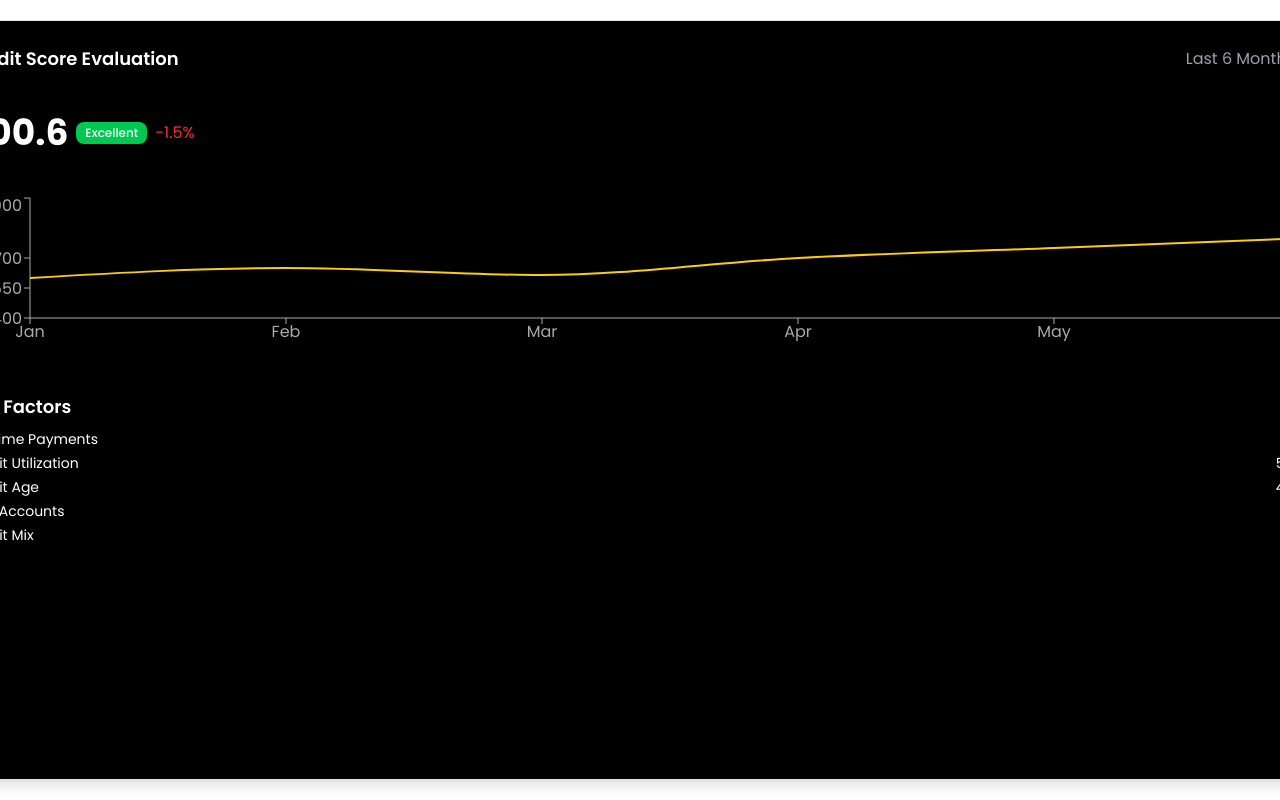
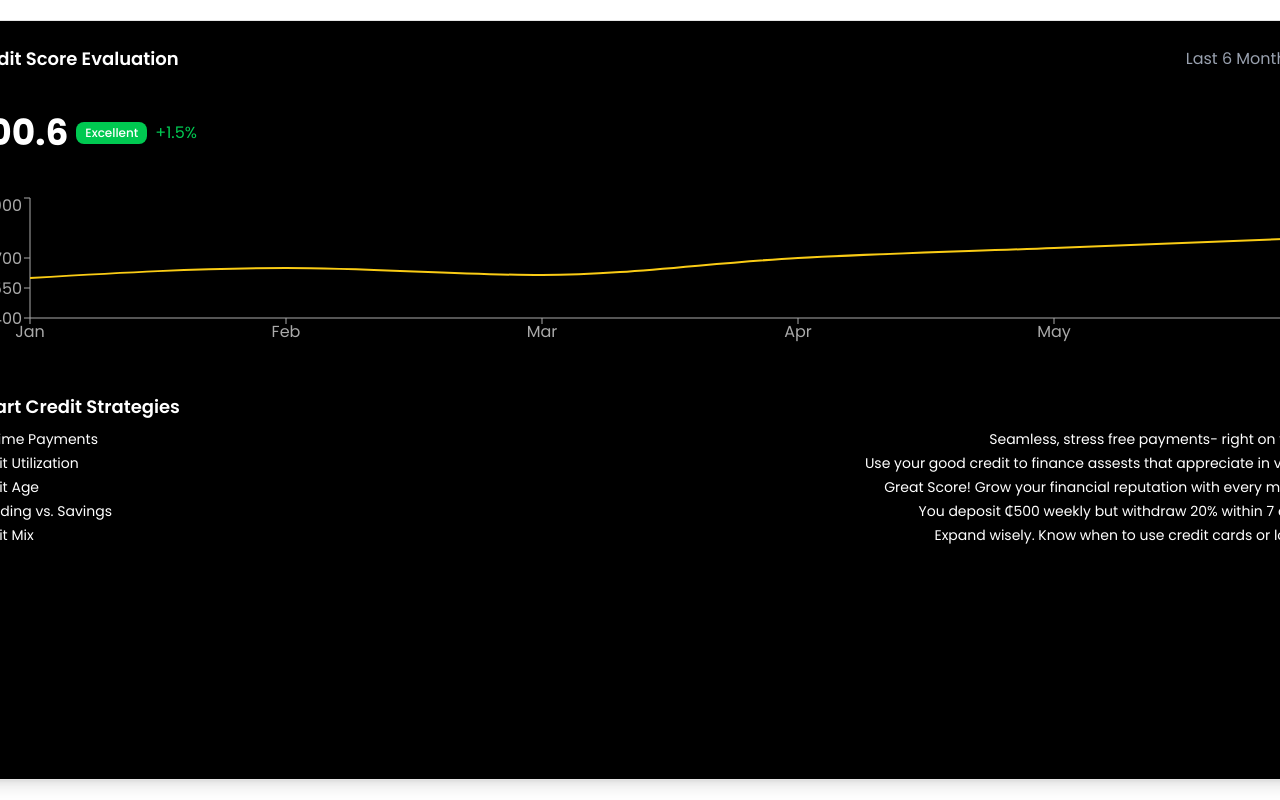
Before and after one commit to Bempong-Sylvester-Obese/AI-credit-score-program, a React (Vite) app: page /analyses in a window 1280 px wide. Shown: the top 800 px of the page. Built offline with nearby package versions, Linux system fonts and the light colour scheme.

Commit message:
final push

```diff
--- a/src/views/creditScoreAnalyses/analyses.tsx
+++ b/src/views/creditScoreAnalyses/analyses.tsx
@@ -48,7 +48,7 @@ const CreditScoreEvaluation = () => {
           <div className="flex items-center gap-2">
             <span className="text-4xl font-bold">800.6</span>
             <Badge className="bg-green-500 text-white">Excellent</Badge>
-            <span className="text-red-500">-1.5%</span>
+            <span className="text-green-500">+1.5%</span>
           </div>
 
           <div className="h-40 mt-4">
@@ -71,22 +71,43 @@ const CreditScoreEvaluation = () => {
           </div>
 
           <div className="mt-4">
-            <h2 className="text-lg font-semibold">Key Factors</h2>
+            <h2 className="text-lg font-semibold">Smart Credit Strategies</h2>
             <div className="mt-2 space-y-1">
               <div className="flex justify-between text-sm">
-                <span>On-time Payments</span> <span>100%</span>
+                <span>On-time Payments</span>{" "}
+                <span>
+                  <p>Seamless, stress free payments- right on time!</p>
+                </span>
               </div>
               <div className="flex justify-between text-sm">
-                <span>Credit Utilization</span> <span>5.24%</span>
+                <span>Credit Utilization</span>{" "}
+                <span>
+                  <p>
+                    Use your good credit to finance assests that appreciate in
+                    value.
+                  </p>
+                </span>
               </div>
               <div className="flex justify-between text-sm">
-                <span>Credit Age</span> <span>4y 1m</span>
+                <span>Credit Age</span>{" "}
+                <span>
+                  <p>
+                    Great Score! Grow your financial reputation with every
+                    month.
+                  </p>
+                </span>
               </div>
               <div className="flex justify-between text-sm">
-                <span>New Accounts</span> <span>5</span>
+                <span>Spending vs. Savings </span>{" "}
+                <span>
+                  <p>You deposit ₵500 weekly but withdraw 20% within 7 days.</p>
+                </span>
               </div>
               <div className="flex justify-between text-sm">
-                <span>Credit Mix</span> <span>6</span>
+                <span>Credit Mix</span>{" "}
+                <span>
+                  <p>Expand wisely. Know when to use credit cards or loans.</p>
+                </span>
               </div>
             </div>
           </div>
--- a/src/views/generate-credit/index.tsx
+++ b/src/views/generate-credit/index.tsx
@@ -62,16 +62,22 @@ const GenerateCredit = () => {
             />
             <Input id="email" type="email" placeholder="Email (Optional)" />
           </div>
+          <div className="text-center mt-4">
+            <input id="terms" type="checkbox" />
+            <label htmlFor="terms" className="ml-2">
+              I agree to give my data to NeuralCash for information purposes.
+            </label>
+          </div>
 
           <Button
             type="submit"
             variant="primary"
-            className={`mt-16 mb-40 w-[250px] ${isLoading ? "is-loading" : ""}`}
+            className={`mt-16 mb-40 w-[250px] h-[30px] mx-auto block text-center ${
+              isLoading ? "is-loading" : ""
+            }`}
             onClick={handleNavigateToSeeScore}
           >
-            <span>
-              {isLoading ? "Processing... Please wait!" : "Generate my credit"}
-            </span>
+            {isLoading ? "Processing... Please wait!" : "Generate my credit"}
           </Button>
         </form>
 
```
